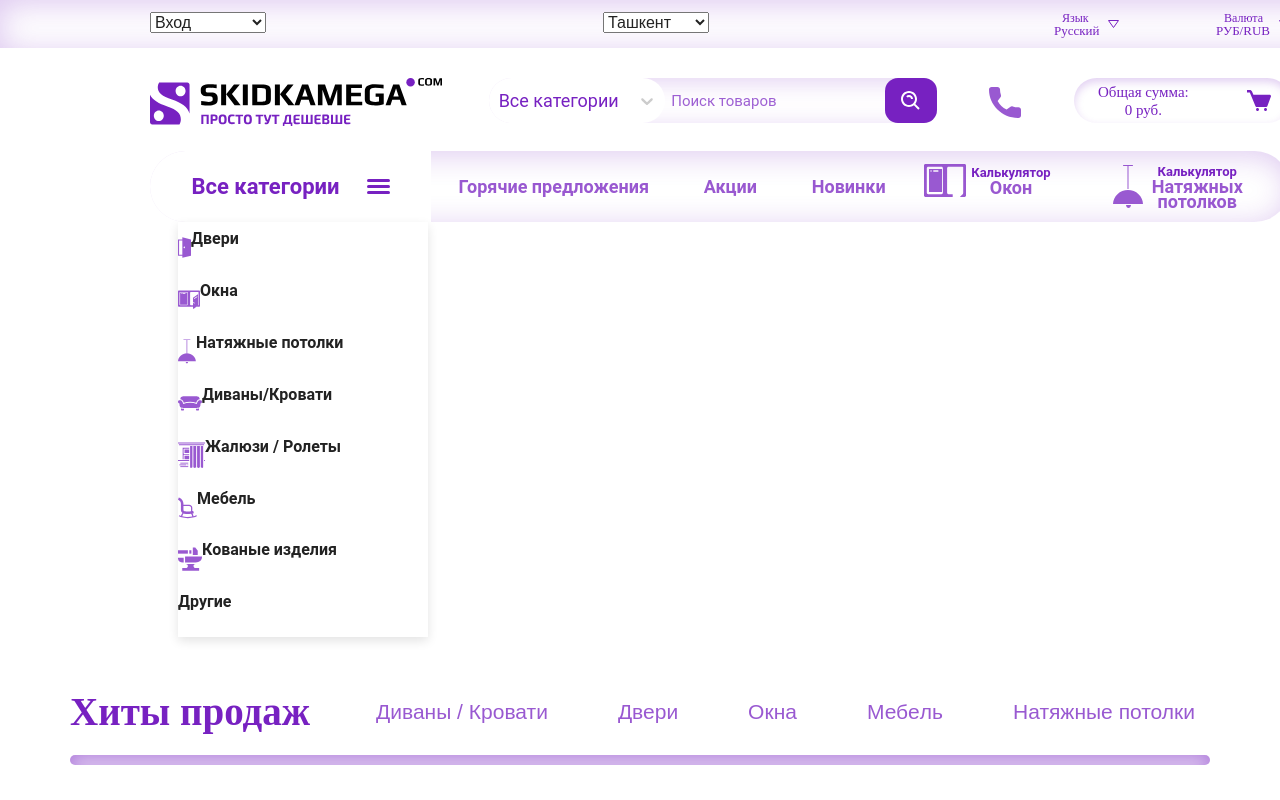
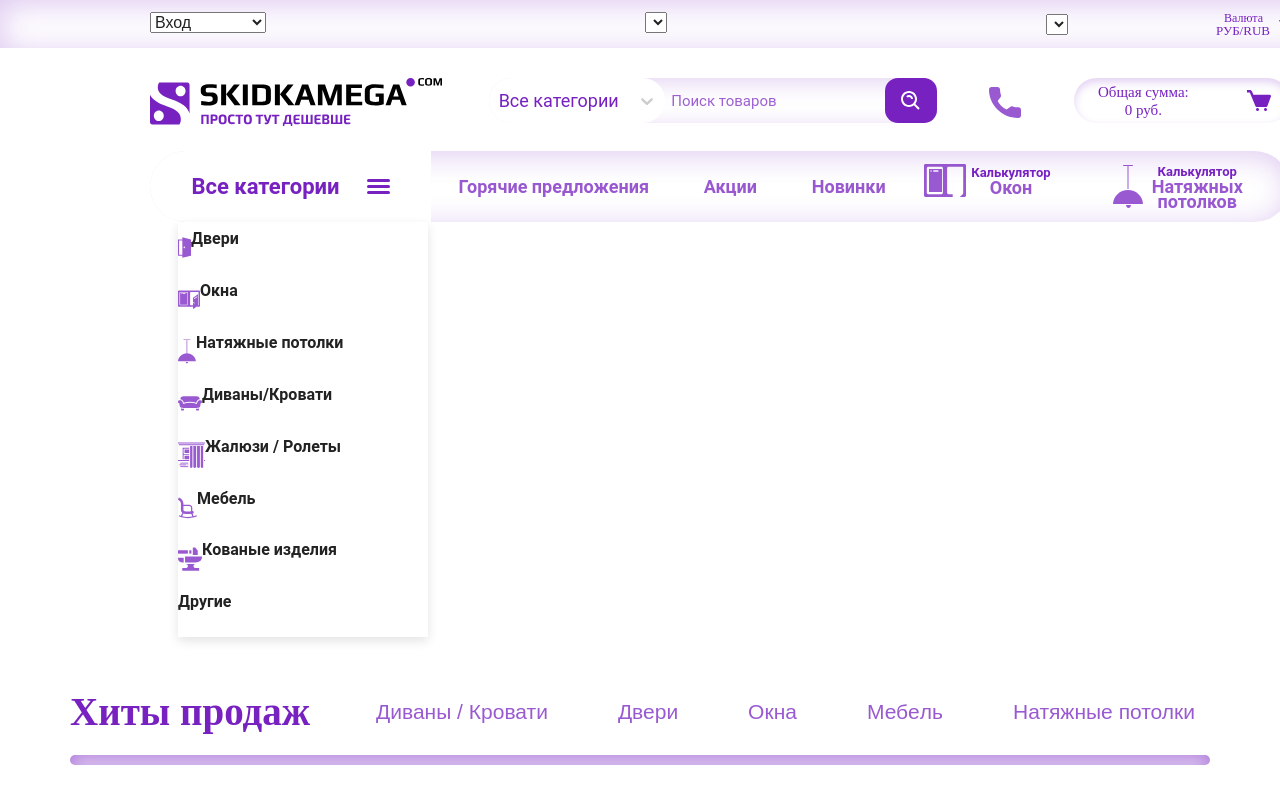
Before and after one commit to Kristina-Kerdyanova/react-project, a React (Create React App) app: page /#/ in a window 1280 px wide. Shown: the top 800 px of the page. Built offline with nearby package versions, Linux system fonts and the light colour scheme.

Commit message:
feat: add header select

```diff
--- /dev/null
+++ b/src/components/HeaderSelect/HeaderSelect.jsx
@@ -0,0 +1,46 @@
+import React from "react"
+import { OptionHeaderSelect, StyledFormHeaderSelect, StyledHeaderSelect } from "./style";
+
+const content = [
+  {
+    language: [
+      { value: "Russian", option: "Русский" },
+      { value: "Uzbek", option: "Узбекский" },
+    ]
+  },
+  {
+    currency: [
+      { value: "Russian", option: "Русский" },
+      { value: "Uzbek", option: "Узбекский" },
+    ]
+  }
+];
+
+export class HeaderSelect extends React.Component {
+  constructor(props) {
+    super(props);
+    this.state = { value: "" };
+    this.handleChange = this.handleChange.bind(this);
+    this.handleSubmit = this.handleSubmit.bind(this);
+  }
+
+  handleChange(event) {
+    this.setState({ value: event.target.value });
+  }
+
+  handleSubmit(event) {
+    event.preventDefault();
+  }
+
+  render() {
+    return (
+      <StyledFormHeaderSelect onSubmit={this.handleSubmit}>
+        <StyledHeaderSelect value={this.state.value} onChange={this.handleChange}>
+          {content.map((item) => (
+            <OptionHeaderSelect value={content.value}>{item.option}</OptionHeaderSelect>
+          ))}
+        </StyledHeaderSelect>
+      </StyledFormHeaderSelect>
+    );
+  }
+}
--- /dev/null
+++ b/src/components/HeaderSelect/style.js
@@ -0,0 +1,9 @@
+import styled from "styled-components";
+
+const StyledFormHeaderSelect = styled.form``;
+
+const StyledHeaderSelect = styled.select``;
+
+const OptionHeaderSelect = styled.option``;
+
+export { StyledFormHeaderSelect, StyledHeaderSelect, OptionHeaderSelect };
--- a/src/components/Subheader/Subheader.jsx
+++ b/src/components/Subheader/Subheader.jsx
@@ -2,21 +2,17 @@ import React from 'react'
 import ArrowToDown from "../../assets/icons/arrow_to_down.svg";
 import { StyledSubheader, StyledSubheaderBlock, StyledSubheaderContainer, StyledSubheaderElement, StyledSubheaderElementContainer, StyledSubheaderText, StyledSubheaderTextBold } from './style'
 import { SubheaderAuthorization } from '../SubheaderAuthorization/SubheaderAuthorization';
-import { SubheaderMap } from '../SubheaderMap/SubheaderMap';
+import { HeaderSelect } from '../HeaderSelect/HeaderSelect';
 
 export const Subheader = () => {
   return (
     <StyledSubheader>
       <StyledSubheaderContainer>
         <SubheaderAuthorization/>
-        <SubheaderMap/>
+        <HeaderSelect/>
         <StyledSubheaderBlock>
           <StyledSubheaderElement>
-            <StyledSubheaderElementContainer>
-              <StyledSubheaderTextBold>Язык</StyledSubheaderTextBold>
-              <StyledSubheaderText>Русский</StyledSubheaderText>
-            </StyledSubheaderElementContainer>
-            <img src={ArrowToDown} alt="arrow to down" />
+            <HeaderSelect/>
           </StyledSubheaderElement>
           <StyledSubheaderElement>
             <StyledSubheaderElementContainer>
```
